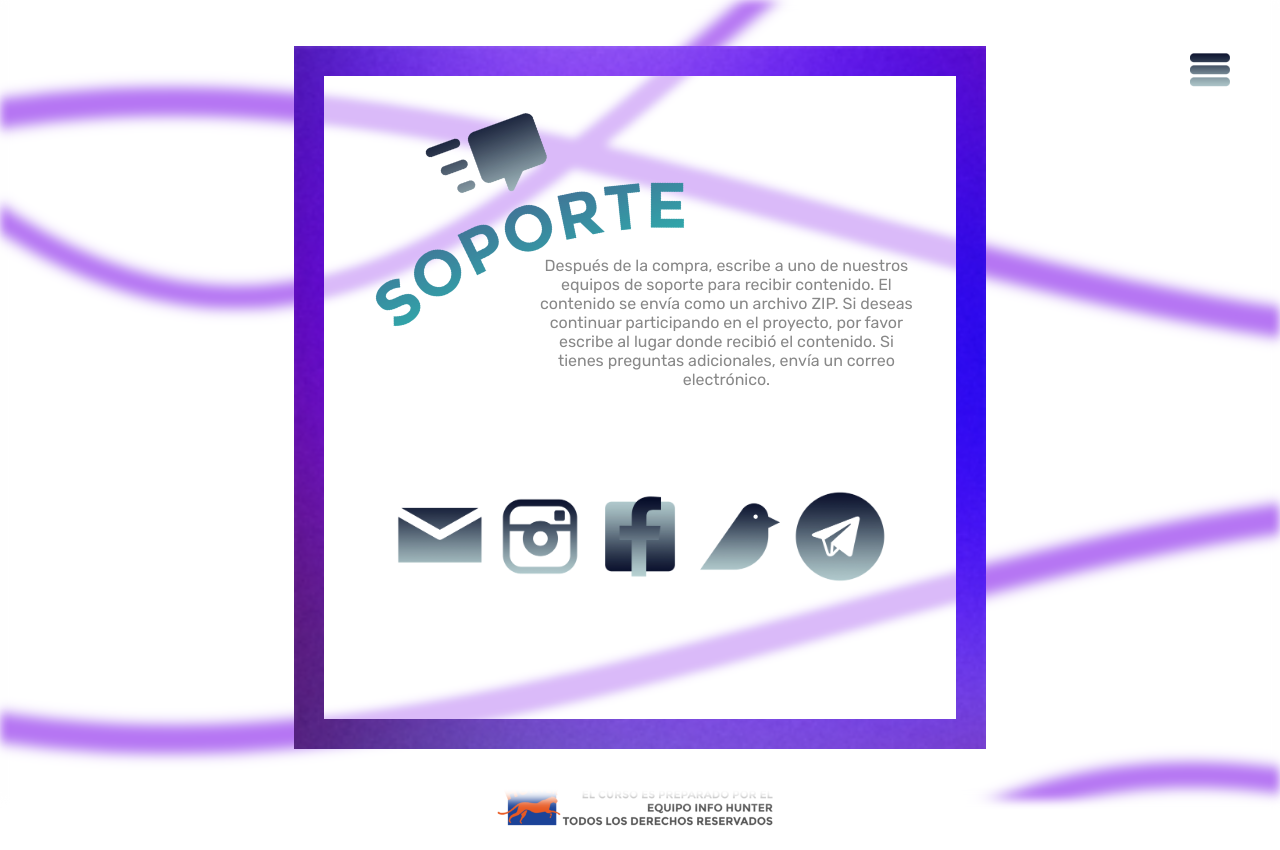
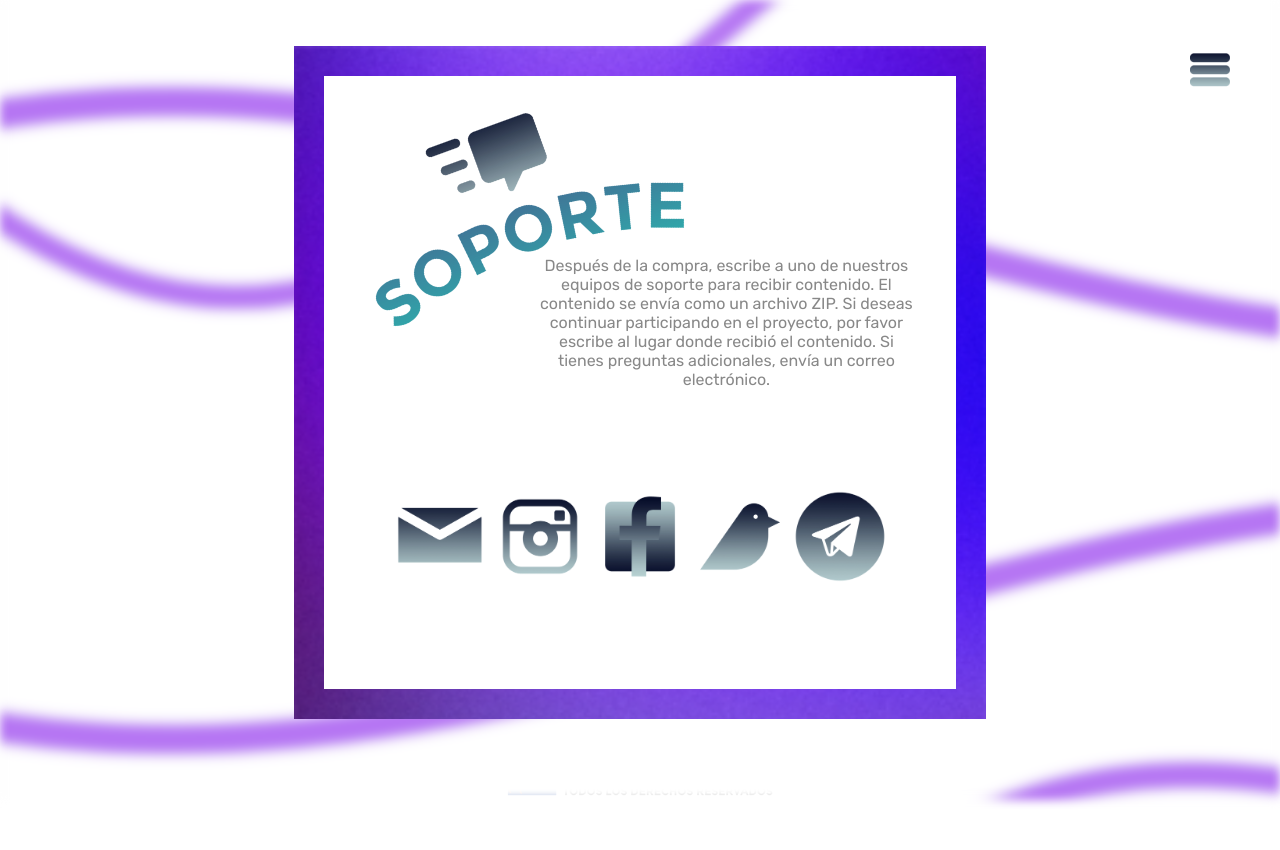
Before and after one commit to DeWhiteMold/cripto-hunter, a React (Create React App) app: page /cripto-hunter/support in a window 1280 px wide. After the commit the page ends 820 px from the top, so only its background shows below. Built offline with nearby package versions, Linux system fonts and the light colour scheme.

Commit message:
bg changed, copy mail fixed

```diff
--- a/src/components/App/App.scss
+++ b/src/components/App/App.scss
@@ -56,20 +56,20 @@ div, section, h1, h2, h3, h4, h5, h6, p, img, span {
   flex-direction: column;
   overflow: hidden;
 
-  &::before {
-    content: '';
-    position: absolute;
-    width: calc(100% - 60px);
-    height: calc(100% - 60px);
-    background-image: url(../../images/bg.png);
-    background-position: center;
-    background-size: cover;
-    background-color: #fff;
-    background-size: 100vw;
-    background-attachment: fixed;
-    opacity: .5;
-    z-index: 0;
-  }
+  // &::before {
+  //   content: '';
+  //   position: absolute;
+  //   width: calc(100% - 60px);
+  //   height: calc(100% - 60px);
+  //   background-image: url(../../images/bg.png);
+  //   background-position: center;
+  //   background-size: cover;
+  //   background-color: #fff;
+  //   background-size: 100vw;
+  //   background-attachment: fixed;
+  //   opacity: .5;
+  //   z-index: 0;
+  // }
 }
 
 .footer__image {
--- a/src/components/Main/Main.jsx
+++ b/src/components/Main/Main.jsx
@@ -72,7 +72,7 @@ function Main() {
         </section>
       </main>
       <img src={firtsGirlImage} alt="" className={`animated-girl animated-girl_position_left-top ${{/*scrollTop > 10 ? '' : 'animated-girl_position_left-top_hidden' */}}`}/>
-      <img src={secondGirlImage} alt="" className={`animated-girl animated-girl_position_right-mid ${scrollTop > 200 ? '' : 'animated-girl_position_right-mid_hidden'}`}/>
+      <img src={secondGirlImage} alt="" className={`animated-girl animated-girl_position_right-mid ${scrollTop > 100 ? '' : 'animated-girl_position_right-mid_hidden'}`}/>
       <img src={thirdGirlImage} alt="" className={`animated-girl animated-girl_position_left-bottom ${scrollTop > 600 ? '' : 'animated-girl_position_left-bottom_hidden'}`}/>
     </>
   )
--- a/src/components/SupportPage/SupportPage.jsx
+++ b/src/components/SupportPage/SupportPage.jsx
@@ -5,8 +5,16 @@ import instIcon from '../../images/instagramIcon.png'
 import facebIcon from '../../images/facebookIcon.png'
 import twIcon from '../../images/twitterIcon.png'
 import tgIcon from '../../images/telegrammIcon.png'
+import { useState } from 'react'
 
 function SupportPage() {
+  const [isCopied, setisCopied] = useState(false);
+
+  function handleMailClick() {
+    navigator.clipboard.writeText('romamartinezsoporto@outlook.es');
+    setisCopied(true)
+  }
+
   return (
     <main className="support">
       <img src={titleImg} alt="" className="support__title" />
@@ -18,7 +26,7 @@ function SupportPage() {
         envía un correo electrónico.
       </p>
       <div className="support__links">
-        <a href="#" className="support__link">
+        <a href="#" className="support__link" onClick={handleMailClick}>
           <img src={mailIcon} alt="" className="support__link-icon" />
         </a>
         <a href="https://www.instagram.com/romamartinez_infohunter/" className="support__link">
@@ -34,6 +42,7 @@ function SupportPage() {
           <img src={tgIcon} alt="" className="support__link-icon" />
         </a>
       </div>
+      <span className='copy-alert'>{isCopied && "Copiado al portapapeles"}</span>
     </main>
   )
 }
--- a/src/components/SupportPage/SupportPage.scss
+++ b/src/components/SupportPage/SupportPage.scss
@@ -41,4 +41,11 @@
       width: 120px;
     }
   }
+
+  .copy-alert {
+    align-self: center;
+    margin-top: -100px;
+    margin-bottom: 50px;
+    height: 20px;
+  }
 }
```
